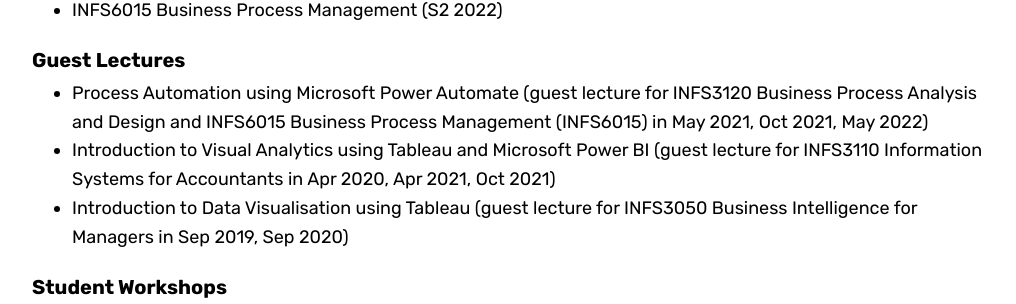
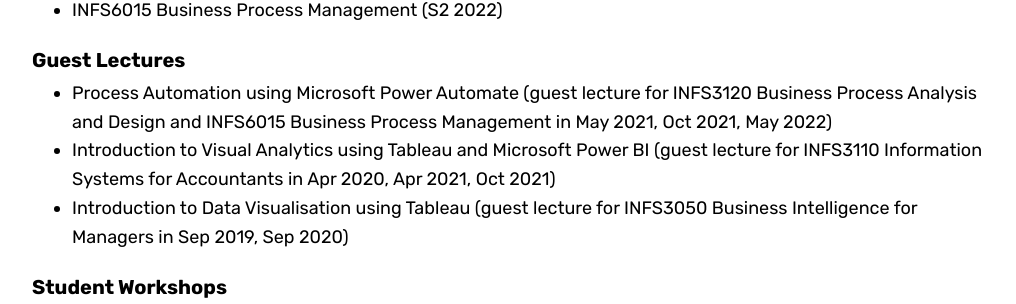
Before and after one commit to jeffreycklo/jeffreycklo.github.io, a Jekyll site: the page built from teaching.md, in a window 1280 px wide. Shown: the part 800-1104 px from the top of the page, without its empty margins (128-1144 px from the left). Built offline with Jekyll 4.4.1, drawn with Linux system fonts in a browser that asks for light colours; nearby versions of some CDN libraries; some web fonts are replaced.

Commit message:
Minor typo fix

```diff
--- a/teaching.md
+++ b/teaching.md
@@ -21,7 +21,7 @@ I enjoy teaching on the side, it's a hobby of mine. Below is a list of units tha
 
 ### Guest Lectures
 
-- Process Automation using Microsoft Power Automate (guest lecture for [INFS3120 Business Process Analysis and Design](https://www.sydney.edu.au/units/INFS3120) and [INFS6015 Business Process Management (INFS6015)](https://www.sydney.edu.au/units/INFS6015) in May 2021, Oct 2021, May 2022)
+- Process Automation using Microsoft Power Automate (guest lecture for [INFS3120 Business Process Analysis and Design](https://www.sydney.edu.au/units/INFS3120) and [INFS6015 Business Process Management](https://www.sydney.edu.au/units/INFS6015) in May 2021, Oct 2021, May 2022)
 - Introduction to Visual Analytics using Tableau and Microsoft Power BI (guest lecture for [INFS3110 Information Systems for Accountants](https://www.sydney.edu.au/units/INFS3110) in Apr 2020, Apr 2021, Oct 2021)
 - Introduction to Data Visualisation using Tableau (guest lecture for [INFS3050 Business Intelligence for Managers](https://www.sydney.edu.au/units/INFS3050) in Sep 2019, Sep 2020)
 
```
